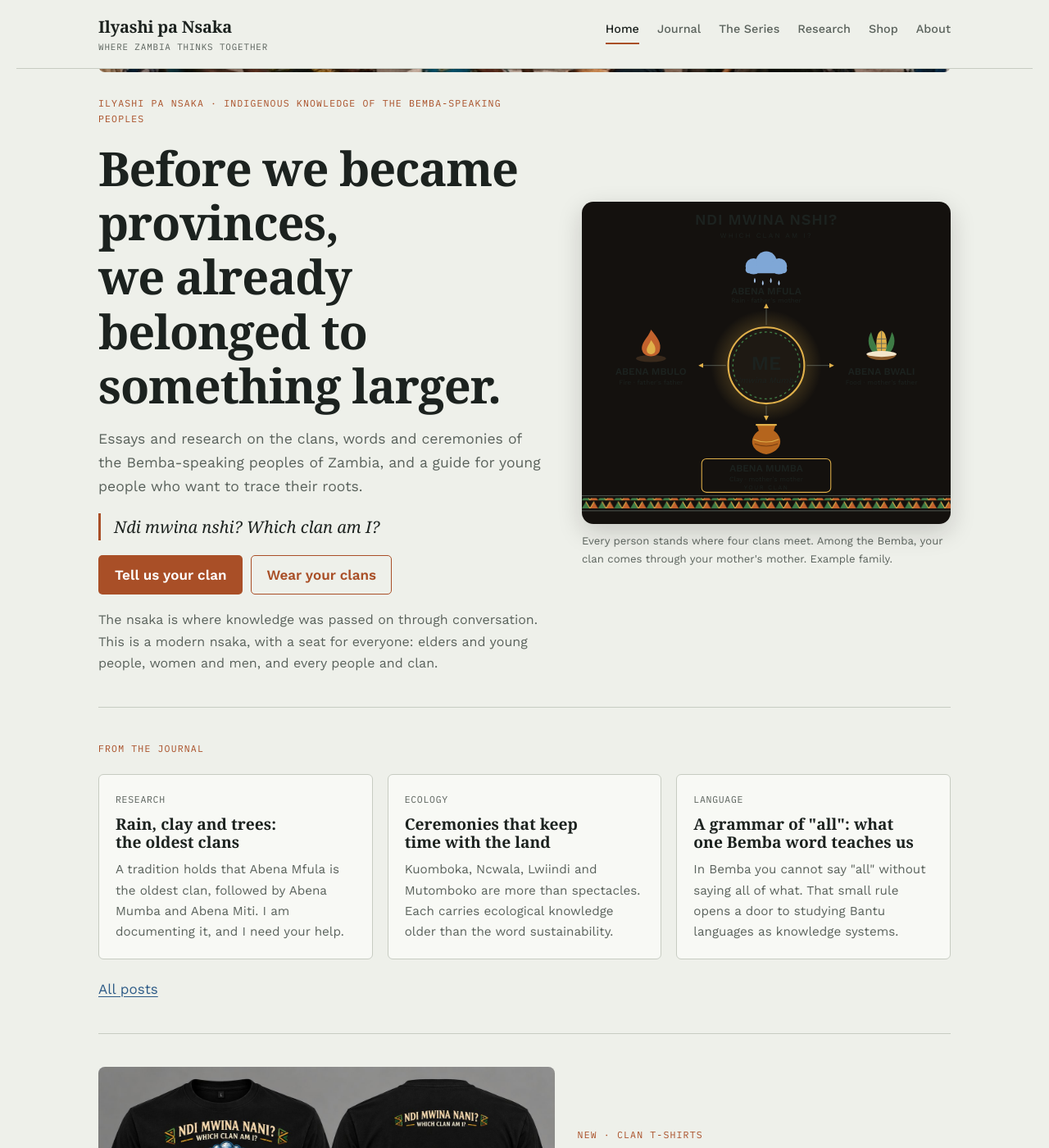
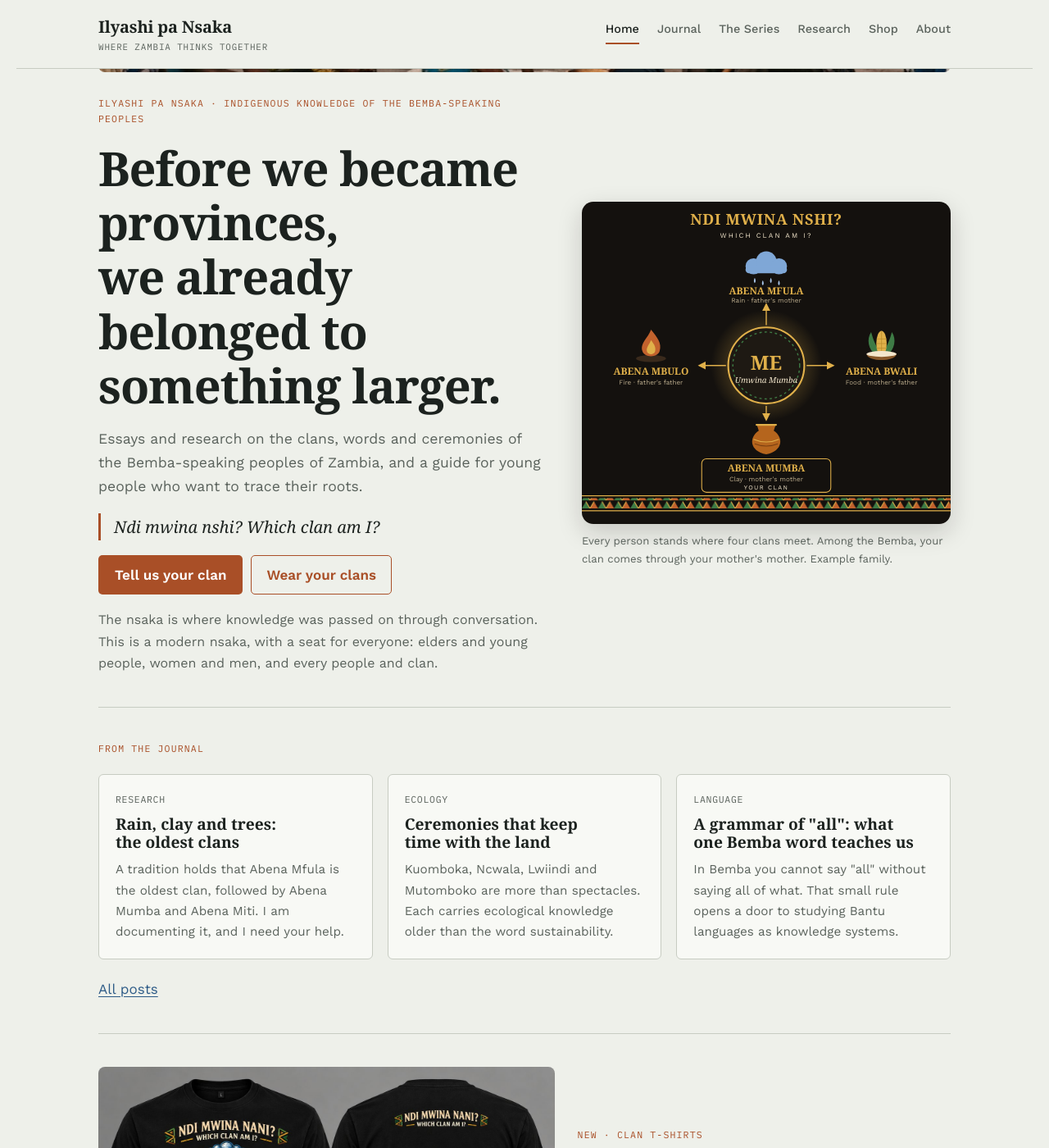
Before and after one commit to mubanga1319-max/mubanga1319-max.github.io, a Jekyll site: the page built from index.html, in a window 1280 px wide and 1400 px high, scrolled down 280 px. Shown: the whole window at 82% size. Built offline with Jekyll 4.4.1, drawn with Linux system fonts in a browser that asks for light colours; some web fonts are replaced.

Commit message:
Fix homepage clan map labels being invisible in light mode
Co-Authored-By: Claude Opus 5.5 <noreply@anthropic.com>
Claude-Session: https://claude.ai/code/session_01M1RBMFDb9vSD7QyauHjFbF

```diff
--- a/assets/css/style.css
+++ b/assets/css/style.css
@@ -44,10 +44,10 @@ em.term,.term{font-family:var(--serif);font-style:italic}
 .map .node rect{fill:var(--ground);stroke:var(--rule)}
 .map .node.you rect{fill:var(--rain-soft);stroke:var(--rain)}
 .map .node.clan rect{fill:var(--earth-soft);stroke:var(--earth)}
-.map text{fill:var(--ink);font-family:var(--sans)}
+.map:not(.clanmap) text{fill:var(--ink);font-family:var(--sans)}
 .map .t1{font-family:var(--serif);font-weight:600;font-size:17px}
 .map .t2{font-size:12px;fill:var(--muted)}
-.map line{stroke:var(--muted);stroke-width:1.2}
+.map:not(.clanmap) line{stroke:var(--muted);stroke-width:1.2}
 section.block{padding-block:40px;border-bottom:1px solid var(--rule);display:flex;flex-direction:column;gap:22px}
 section.block:last-child{border-bottom:0}
 .posts{display:grid;grid-template-columns:repeat(auto-fill,minmax(280px,1fr));gap:18px}
```
